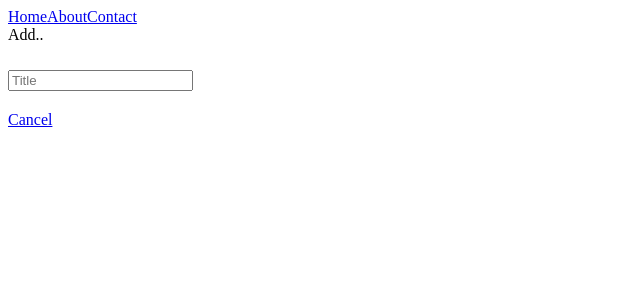
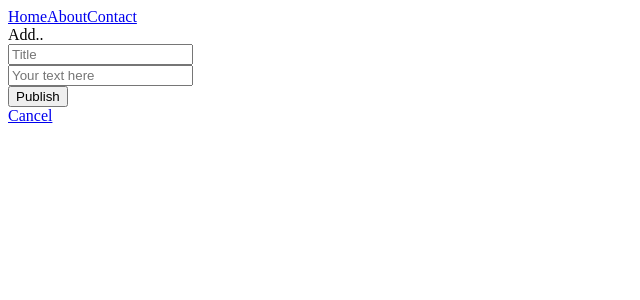
Before and after one commit to zacharychoi-ce/gallery-app-react, a React app: page /createpost in a window 1280 px wide. Shown: the top 300 px of the page, without its empty margins (0-640 px from the left). Built offline with nearby package versions, Linux system fonts and the light colour scheme; the HTML template or start-up script is replaced by a standard one.

Commit message:
fix some wordings

```diff
--- a/client/components/CreateForm.jsx
+++ b/client/components/CreateForm.jsx
@@ -27,17 +27,18 @@ export default function CreateForm(props) {
     const handleSubmit = (e) => {
         e.preventDefault()
         props.submitItem(form)
+        history.push('/createmsg')
 
     }
 
     return (
         <>
+            {/* maybe an icon here e.g. camera sketch icon with a plus sign */}
             <div>
                 Add..
             </div>
             <form onSubmit={handleSubmit}>
                 <div>
-                    <h2>
                     <input
                         id='title'
                         title='title'
@@ -46,12 +47,23 @@ export default function CreateForm(props) {
                         value={title}
                         onChange={handleChange}
                     />
-                    </h2>
                 </div>
+                <div>
+                    <input
+                        id='body'
+                        title='body'
+                        type='text'
+                        placeholder='Your text here'
+                        value={title}
+                        onChange={handleChange}
+                    />
+                </div>
+                <button>
+                    Publish
+                </button>
             </form>
 
             <div>
-
                 <Link to='/'>Cancel</Link>
             </div>
         </>
--- a/client/components/Postlist.jsx
+++ b/client/components/Postlist.jsx
@@ -18,7 +18,7 @@ export default function PostList() {
         <section>
             <div>
                 This is the PostList component
-                <Link to='/createPost'>Create Post</Link>
+                <Link to='/createpost'>Create Post</Link>
             </div>
             {posts.map((post) => (
                 //React.Fragment key line for Post.jsx's `/posts/${id} to work
```
Lines whose indentation alone changed are shown as unchanged.
